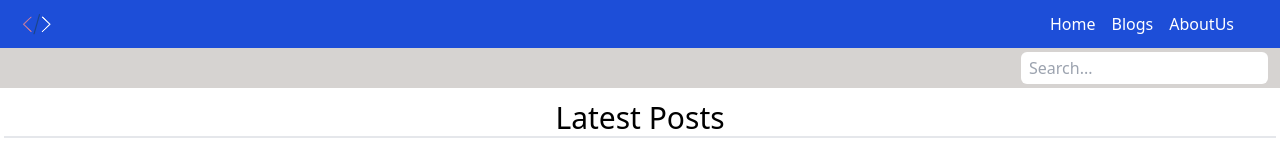
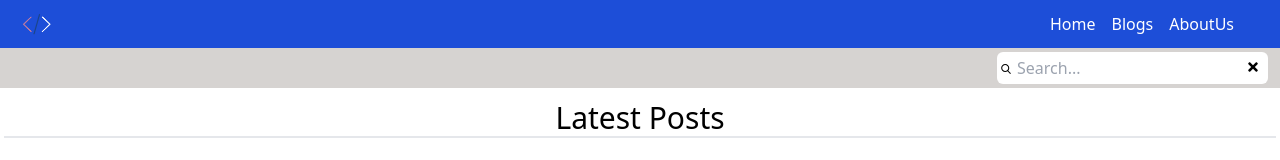
Before and after one commit to parham-mosadeq/next-blog, a Next.js app: page / in a window 1280 px wide. Shown: the top 160 px of the page. Built offline with nearby package versions, Linux system fonts and the light colour scheme.

Commit message:
add icons to search bar

```diff
--- a/src/components/layout/SearchBar.js
+++ b/src/components/layout/SearchBar.js
@@ -1,5 +1,6 @@
+import Image from 'next/image';
 import { useState, useEffect } from 'react';
-
+import { FaTimes } from 'react-icons/fa';
 const SearchBar = () => {
   const [searchTerm, setSearchTerm] = useState('');
   const [searchResult, setSearchResult] = useState([]);
@@ -24,13 +25,24 @@ const SearchBar = () => {
   return (
     <div className='bg-stone-300  w-full max-h-10 h-10 flex items-center justify-end'>
       <div>
-        <form onSubmit={(e) => e.preventDefault()}>
+        <form className='relative' onSubmit={(e) => e.preventDefault()}>
+          <Image
+            className='absolute top-3 left-4 '
+            src='/images/search.svg'
+            alt='search icon'
+            width={10}
+            height={10}
+          />
           <input
-            className='capitalize rounded-md  px-2 py-1 mx-3   focus:outline-none'
+            className='capitalize rounded-md  px-5 py-1 mx-3 focus:bg-stone-100 focus:outline-none'
             type='text'
             placeholder='search...'
             value={searchTerm}
             onChange={(e) => setSearchTerm(e.target.value.toLowerCase())}
+          />
+          <FaTimes
+            onClick={() => setSearchTerm('')}
+            className='absolute top-2 text-sm font-light right-5 cursor-pointer'
           />
         </form>
       </div>
```
